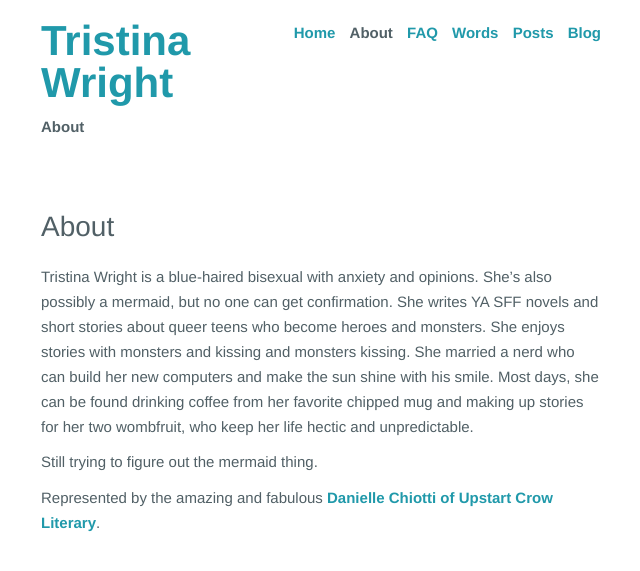
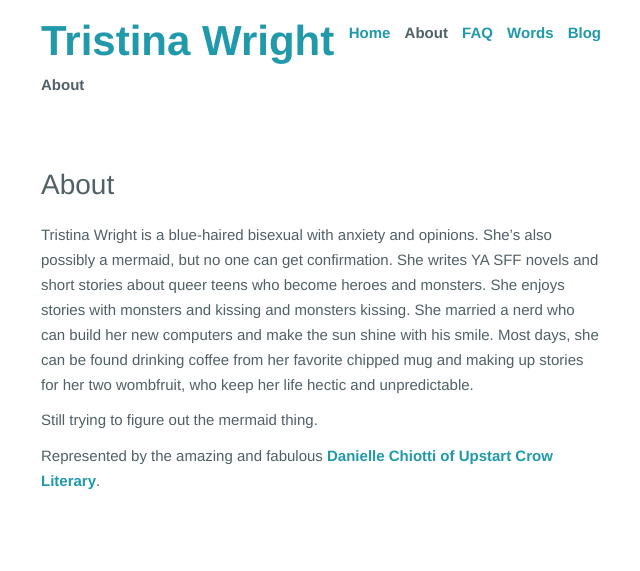
Before and after one commit to TristinaWright/tristinawright.github.io, a Jekyll site: the page built from _posts/static/2015-12-08-about.md, in a window 1280 px wide. Shown: the top 571 px of the page, without its empty margins (319-959 px from the left). Built offline with Jekyll 4.4.1, drawn with Linux system fonts in a browser that asks for light colours.

Commit message:
remove posts from nav for now (not working with github pages yet)

```diff
--- a/_layouts/default.html
+++ b/_layouts/default.html
@@ -21,7 +21,6 @@ title: 'Home'
             <a class='{% if page.url == "/about/" %}active{% endif %}' href='{{site.baseurl}}/about'>About</a>
             <a class='{% if page.url == "/faq/" %}active{% endif %}' href='{{site.baseurl}}/faq'>FAQ</a>
             <a class='{% if page.url == "/writing/" %}active{% endif %}' href='{{site.baseurl}}/writing'>Words</a>
-            <a class='{% if page.section == "blog" %}active{% endif %}' href='{{site.baseurl}}/posts'>Posts</a>
             <a href='http://authorwrightnow.tumblr.com'>Blog</a>
           </div>
           <h1 class='blog-title'><a href='{{site.baseurl}}/'>Tristina Wright</a></h1>
```
